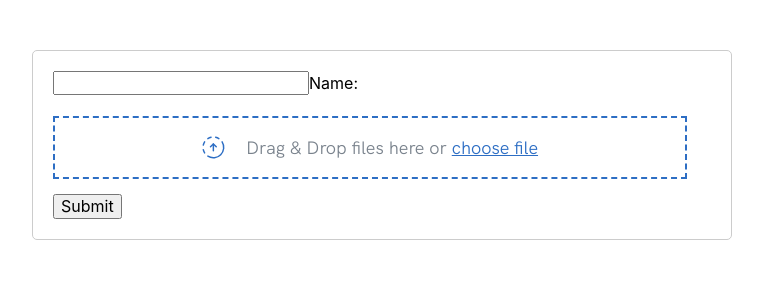
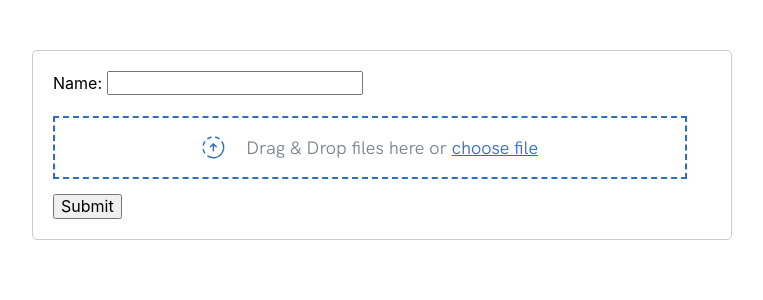
Before and after one commit to Dima-developer/sample-dropzone, a Next.js app: page / in a window 1280 px wide. Shown: the top 300 px of the page, without its empty margins (258-1021 px from the left). Built offline with nearby package versions, Linux system fonts and the light colour scheme.

Commit message:
change config netlify forms

```diff
--- a/pages/index.js
+++ b/pages/index.js
@@ -22,7 +22,7 @@ export default function Index() {
     return formData
   }
   const handleSubmit = e => {
-    const data = { "form-name": "sampleForm", name, file }
+    const data = { "form-name": "sampleform", name, file }
 
     fetch("/", {
       method: "POST",
@@ -39,20 +39,20 @@ export default function Index() {
     <div>
       <form
         className="formContainer"
-        name="sampleForm"
+        name="sampleform"
         method="POST"
+        data-netlify="true"
+        onSubmit={handleSubmit}
         action="/thank-you/"
-        // data-netlify="true"
-        onSubmit={handleSubmit}
-      >
-        {/* <input id='name' type="hidden" name="form-name" value="sampleForm" /> */}
+        >
+        <input id='name' type="hidden" name="form-name" value="sampleform" />
 
-        <input type='text' name='Name' onChange={(e) => nameHandler(e)} />
         <label htmlFor='name'>Name: </label>
+        <input type='text' name='name' value={name} onChange={(e) => nameHandler(e)} />
 
         <UploadDropzone isDisabled={false} setFile={setFile} />
 
-        <button style={{marginTop: '15px'}} type="submit" >Submit</button>
+        <button style={{marginTop: '15px'}} type="submit">Submit</button>
      </form>
     </div>
   )
```
